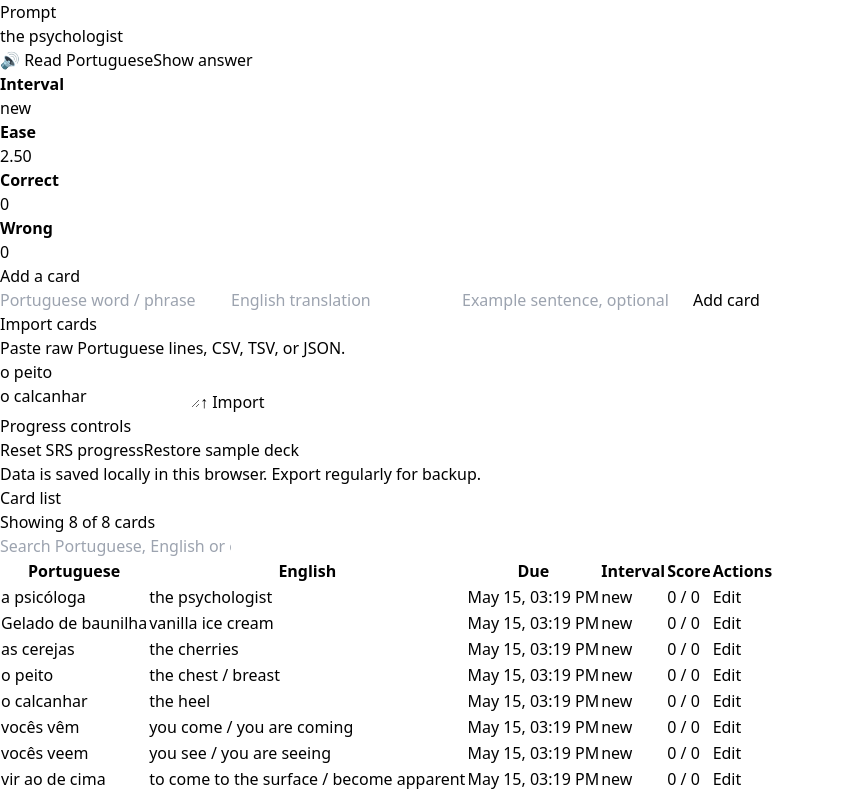
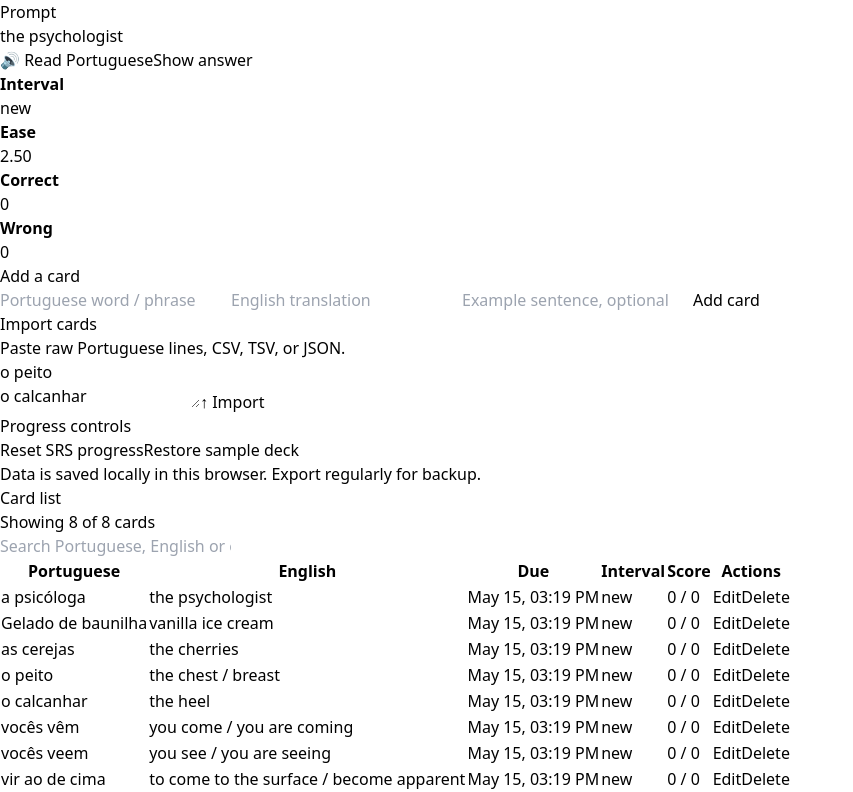
Before and after one commit to Ed-J-Snowden/portuguese-srs-flashcards, a React (Vite) app: page / in a window 1280 px wide. Shown: the part 384-1176 px from the top of the page, without its empty margins (0-853 px from the left). Built offline with nearby package versions, Linux system fonts and the light colour scheme.

Commit message:
Update App.jsx

```diff
--- a/src/App.jsx
+++ b/src/App.jsx
@@ -216,6 +216,11 @@ function updateCardById(cards, cardId, updates) {
   );
 }
 
+function deleteCardById(cards, cardId) {
+  return cards.filter((card) => card.id !== cardId);
+}
+
+
 function filterCards(cards, query) {
   const q = normaliseKey(query);
   if (!q) return cards;
@@ -254,6 +259,10 @@ function runSelfTests() {
   console.assert(edited[0].pt === "novo" && edited[0].en === "new", "Editing should update Portuguese and English fields");
   console.assert(edited[0].example === "new example", "Editing should update the example field");
   console.assert(edited[0].correct === 3, "Editing should preserve SRS progress and statistics");
+
+  const deleted = deleteCardById([makeCard("a", "a", "", "delete-me"), makeCard("b", "b", "", "keep-me")], "delete-me");
+  console.assert(deleted.length === 1 && deleted[0].id === "keep-me", "Deleting should remove only the selected card");
+
 
   const filteredByPt = filterCards([makeCard("o peito", "the chest"), makeCard("o calcanhar", "the heel")], "peito");
   console.assert(filteredByPt.length === 1 && filteredByPt[0].pt === "o peito", "Search should filter by Portuguese text");
@@ -314,7 +323,7 @@ function StatCard({ value, label }) {
   );
 }
 
-function CardRow({ card, isEditing, editPt, editEn, editExample, onEditPt, onEditEn, onEditExample, onStartEdit, onSave, onCancel }) {
+function CardRow({ card, isEditing, isConfirmingDelete, editPt, editEn, editExample, onEditPt, onEditEn, onEditExample, onStartEdit, onSave, onCancel, onRequestDelete, onConfirmDelete, onCancelDelete }) {
   if (isEditing) {
     return (
       <tr className="border-b last:border-0">
@@ -341,7 +350,19 @@ function CardRow({ card, isEditing, editPt, editEn, editExample, onEditPt, onEdi
       <td className="py-2 pr-3">{formatDateTime(card.due)}</td>
       <td className="py-2 pr-3">{card.interval ? `${card.interval.toFixed(2)}d` : "new"}</td>
       <td className="py-2 pr-3">{card.correct ?? 0} / {card.wrong ?? 0}</td>
-      <td className="py-2 pr-3"><Button variant="outline" onClick={() => onStartEdit(card)}>Edit</Button></td>
+      <td className="py-2 pr-3">
+        {isConfirmingDelete ? (
+          <div className="flex flex-wrap gap-2">
+            <Button variant="danger" onClick={() => onConfirmDelete(card)}>Confirm</Button>
+            <Button variant="outline" onClick={onCancelDelete}>Cancel</Button>
+          </div>
+        ) : (
+          <div className="flex flex-wrap gap-2">
+            <Button variant="outline" onClick={() => onStartEdit(card)}>Edit</Button>
+            <Button variant="danger" onClick={() => onRequestDelete(card)}>Delete</Button>
+          </div>
+        )}
+      </td>
     </tr>
   );
 }
@@ -363,6 +384,7 @@ export default function PortugueseSRSFlashcards() {
   const [newExample, setNewExample] = useState("");
   const [message, setMessage] = useState("");
   const [editingId, setEditingId] = useState(null);
+  const [deleteConfirmId, setDeleteConfirmId] = useState(null);
   const [searchQuery, setSearchQuery] = useState("");
   const [editPt, setEditPt] = useState("");
   const [editEn, setEditEn] = useState("");
@@ -407,6 +429,14 @@ export default function PortugueseSRSFlashcards() {
     window.speechSynthesis.speak(utterance);
   }
 
+  function revealAnswer() {
+    const nextShowAnswer = !showAnswer;
+    setShowAnswer(nextShowAnswer);
+    if (nextShowAnswer && current && frontMode === "en") {
+      speak(current.pt);
+    }
+  }
+
   function review(quality) {
     if (!current) return;
     setCards((prev) => prev.map((card) => (card.id === current.id ? calculateNext(card, quality) : card)));
@@ -419,6 +449,7 @@ export default function PortugueseSRSFlashcards() {
       setMessage("Add both Portuguese and English before saving a card.");
       return;
     }
+
     setCards((prev) => mergeCardsWithoutDuplicates(prev, [makeCard(newPt, newEn, newExample)]));
     setNewPt("");
     setNewEn("");
@@ -448,6 +479,7 @@ export default function PortugueseSRSFlashcards() {
   }
 
   function startEditing(card) {
+    setDeleteConfirmId(null);
     setEditingId(card.id);
     setEditPt(card.pt);
     setEditEn(card.en);
@@ -480,6 +512,23 @@ export default function PortugueseSRSFlashcards() {
     setEditEn("");
     setEditExample("");
     setMessage("Card updated. SRS progress was preserved.");
+  }
+
+  function requestDeleteCard(card) {
+    setEditingId(null);
+    setDeleteConfirmId(card.id);
+    setMessage(`Confirm deletion: ${card.pt}`);
+  }
+
+  function cancelDeleteCard() {
+    setDeleteConfirmId(null);
+    setMessage("Delete cancelled.");
+  }
+
+  function confirmDeleteCard(card) {
+    setCards((prev) => deleteCardById(prev, card.id));
+    setDeleteConfirmId(null);
+    setMessage(`Deleted: ${card.pt}`);
   }
 
   function resetProgress() {
@@ -549,7 +598,7 @@ export default function PortugueseSRSFlashcards() {
                   {showAnswer && current.example && <div className="mt-6 max-w-2xl text-lg italic text-slate-600">“{current.example}”</div>}
                   <div className="mt-8 flex flex-wrap justify-center gap-3">
                     <Button variant="outline" onClick={() => speak(current.pt)}>🔊 Read Portuguese</Button>
-                    <Button onClick={() => setShowAnswer(!showAnswer)}>{showAnswer ? "Hide answer" : "Show answer"}</Button>
+                    <Button onClick={revealAnswer}>{showAnswer ? "Hide answer" : "Show answer"}</Button>
                   </div>
                 </div>
                 {showAnswer && (
@@ -622,6 +671,7 @@ export default function PortugueseSRSFlashcards() {
                     key={card.id}
                     card={card}
                     isEditing={editingId === card.id}
+                    isConfirmingDelete={deleteConfirmId === card.id}
                     editPt={editPt}
                     editEn={editEn}
                     editExample={editExample}
@@ -631,6 +681,9 @@ export default function PortugueseSRSFlashcards() {
                     onStartEdit={startEditing}
                     onSave={saveEditing}
                     onCancel={cancelEditing}
+                    onRequestDelete={requestDeleteCard}
+                    onConfirmDelete={confirmDeleteCard}
+                    onCancelDelete={cancelDeleteCard}
                   />
                 ))}
               </tbody>
```
